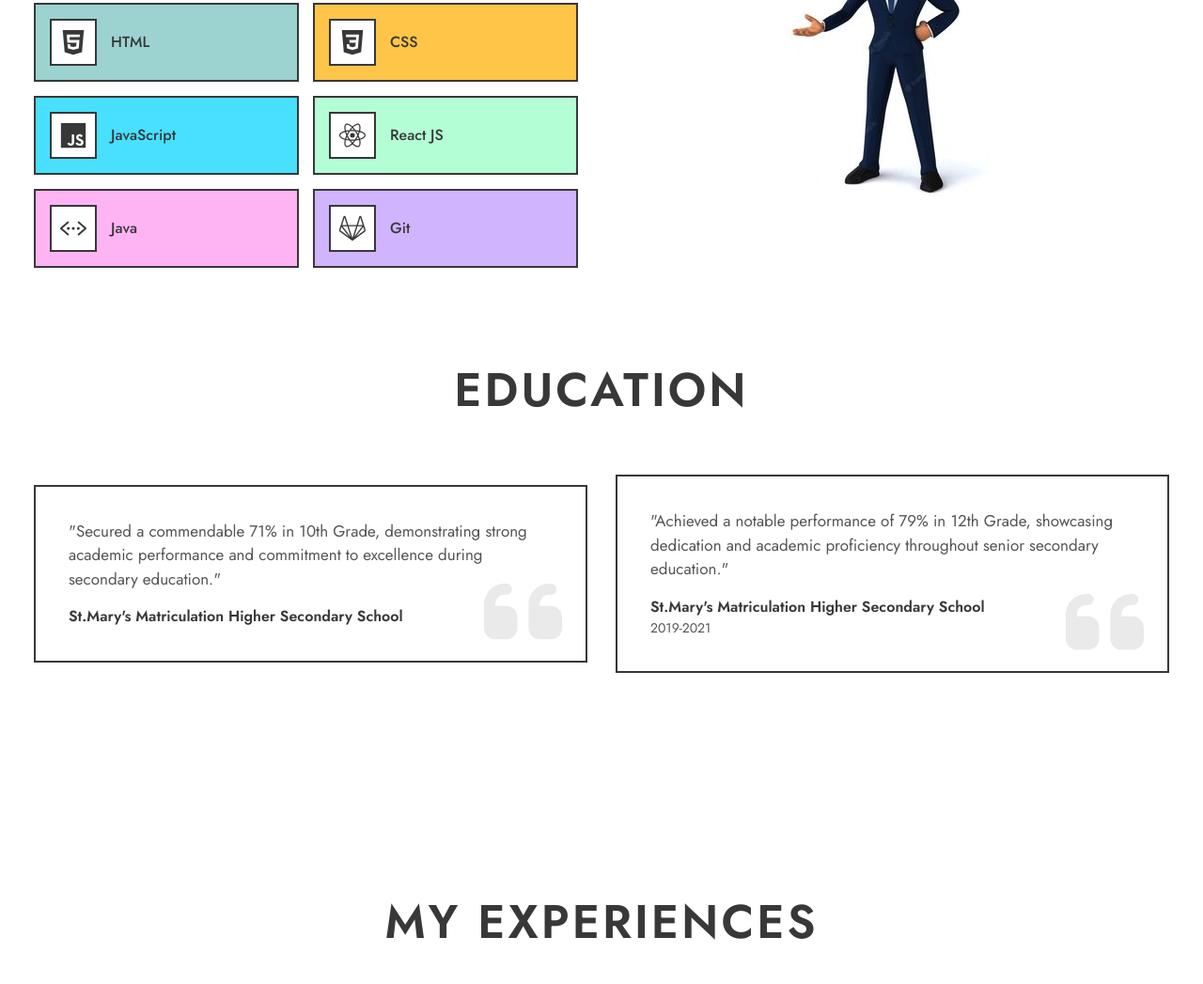
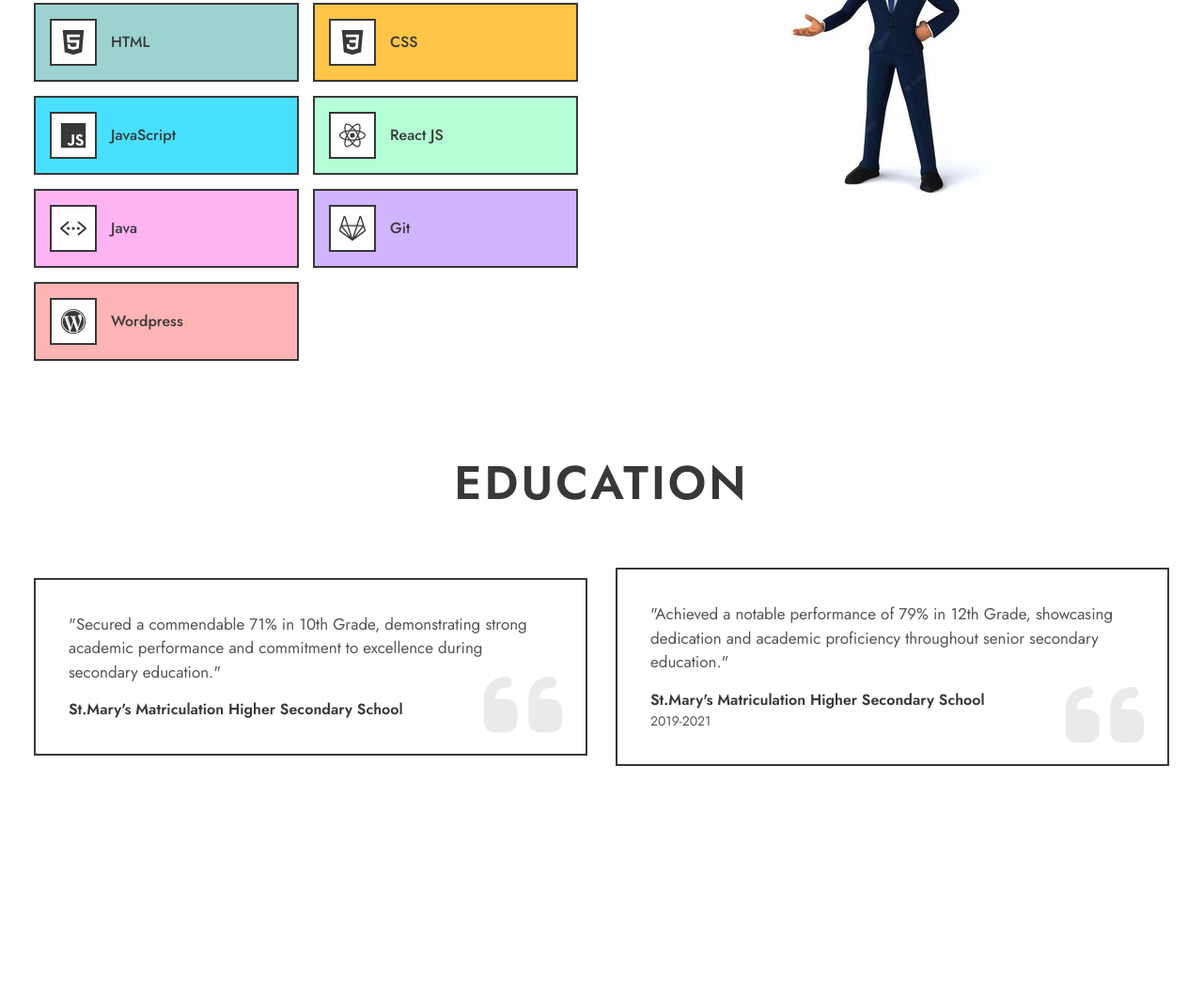
Before and after one commit to Abinash-k/Abinash.K, a plain HTML site: page index.html in a window 1280 px wide. Shown: the part 1423-2470 px from the top of the page at 94% size. Drawn offline with nearby package versions, Linux system fonts and the light colour scheme.

Commit message:
Update index.html

```diff
--- a/index.html
+++ b/index.html
@@ -318,7 +318,17 @@
 
                 </div>
               </li>
+               <li>
+                <div class="card card-sm" style="background-color: hsl(0, 97%, 85%)">
 
+                  <div class="card-media">
+                    <ion-icon name="logo-wordpress"></ion-icon>
+                  </div>
+
+                  <h2 class="card-title">Wordpress</h2>
+
+                </div>
+              </li>
 
 
 
```
